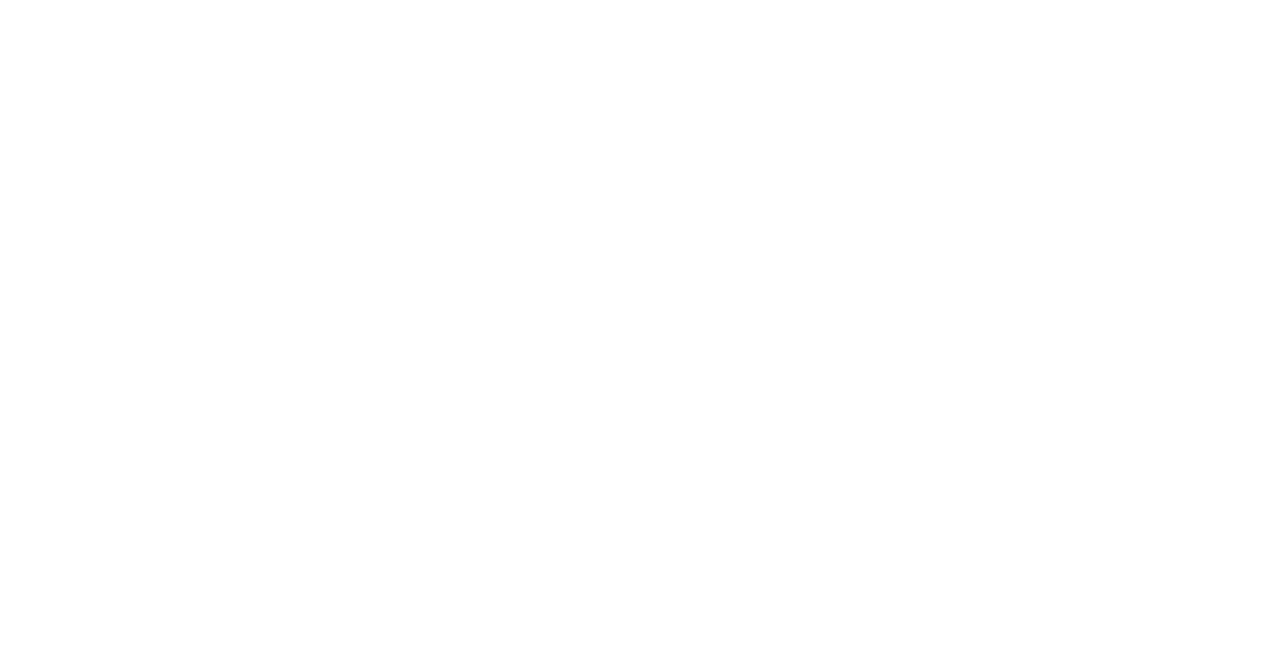
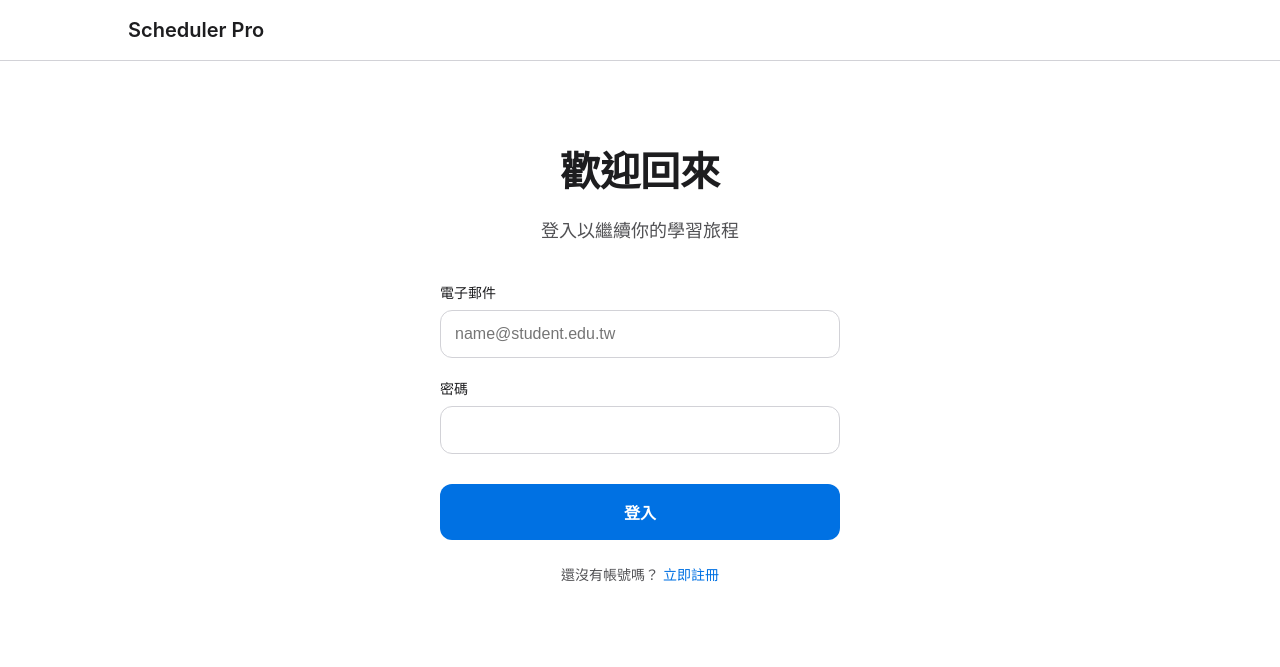
Before and after one commit to chenglin1712/smart-scheduler, a plain HTML site: page index.html in a window 1280 px wide. Drawn offline with Linux system fonts and the light colour scheme.

Commit message:
Feat: Implement static UI for login page

```diff
--- a/css/style.css
+++ b/css/style.css
@@ -81,3 +81,68 @@ h1 {
   font-weight: 600;
   margin-bottom: 16px;
 }
+
+/* css/style.css (追加在檔案最後) */
+
+/* 4. 登入頁面樣式 */
+.login-wrapper {
+  max-width: 400px;
+  margin: 80px auto;
+  text-align: center;
+}
+
+.subtitle {
+  font-size: 18px;
+  color: var(--text-color-light);
+  margin-bottom: 40px;
+}
+
+.login-form .form-group {
+  text-align: left;
+  margin-bottom: 20px;
+}
+
+.login-form label {
+  display: block;
+  font-size: 14px;
+  font-weight: 500;
+  margin-bottom: 8px;
+}
+
+.login-form input {
+  width: 100%;
+  padding: 14px;
+  border: 1px solid var(--border-color);
+  border-radius: var(--radius-m);
+  font-size: 16px;
+  box-sizing: border-box; /* 確保 padding 不會影響寬度 */
+}
+
+.btn-primary {
+  width: 100%;
+  padding: 16px;
+  background-color: var(--primary-color);
+  color: white;
+  border: none;
+  border-radius: var(--radius-m);
+  font-size: 16px;
+  font-weight: 600;
+  cursor: pointer;
+  transition: background-color 0.2s ease;
+  margin-top: 10px;
+}
+
+.btn-primary:hover {
+  background-color: #005bb5; /* 加深藍色 */
+}
+
+.form-footer {
+  margin-top: 24px;
+  font-size: 14px;
+  color: var(--text-color-light);
+}
+.form-footer a {
+  color: var(--primary-color);
+  text-decoration: none;
+  font-weight: 500;
+}
--- a/index.html
+++ b/index.html
@@ -0,0 +1,41 @@
+<!DOCTYPE html>
+<html lang="zh-TW">
+  <head>
+    <meta charset="UTF-8" />
+    <meta name="viewport" content="width=device-width, initial-scale=1.0" />
+    <title>登入 - 大學生智能排程系統</title>
+    <link rel="stylesheet" href="css/style.css" />
+  </head>
+  <body>
+    <header class="navbar">
+      <div class="nav-container">
+        <a href="index.html" class="nav-logo">Scheduler Pro</a>
+        <nav class="nav-menu"></nav>
+      </div>
+    </header>
+
+    <main class="main-container">
+      <div class="login-wrapper">
+        <h1>歡迎回來</h1>
+        <p class="subtitle">登入以繼續你的學習旅程</p>
+        <form class="login-form">
+          <div class="form-group">
+            <label for="email">電子郵件</label>
+            <input
+              type="email"
+              id="email"
+              placeholder="name@student.edu.tw"
+              required
+            />
+          </div>
+          <div class="form-group">
+            <label for="password">密碼</label>
+            <input type="password" id="password" required />
+          </div>
+          <button type="submit" class="btn-primary">登入</button>
+          <p class="form-footer">還沒有帳號嗎？ <a href="#">立即註冊</a></p>
+        </form>
+      </div>
+    </main>
+  </body>
+</html>
```
Also changed, not shown: 1 other file.
